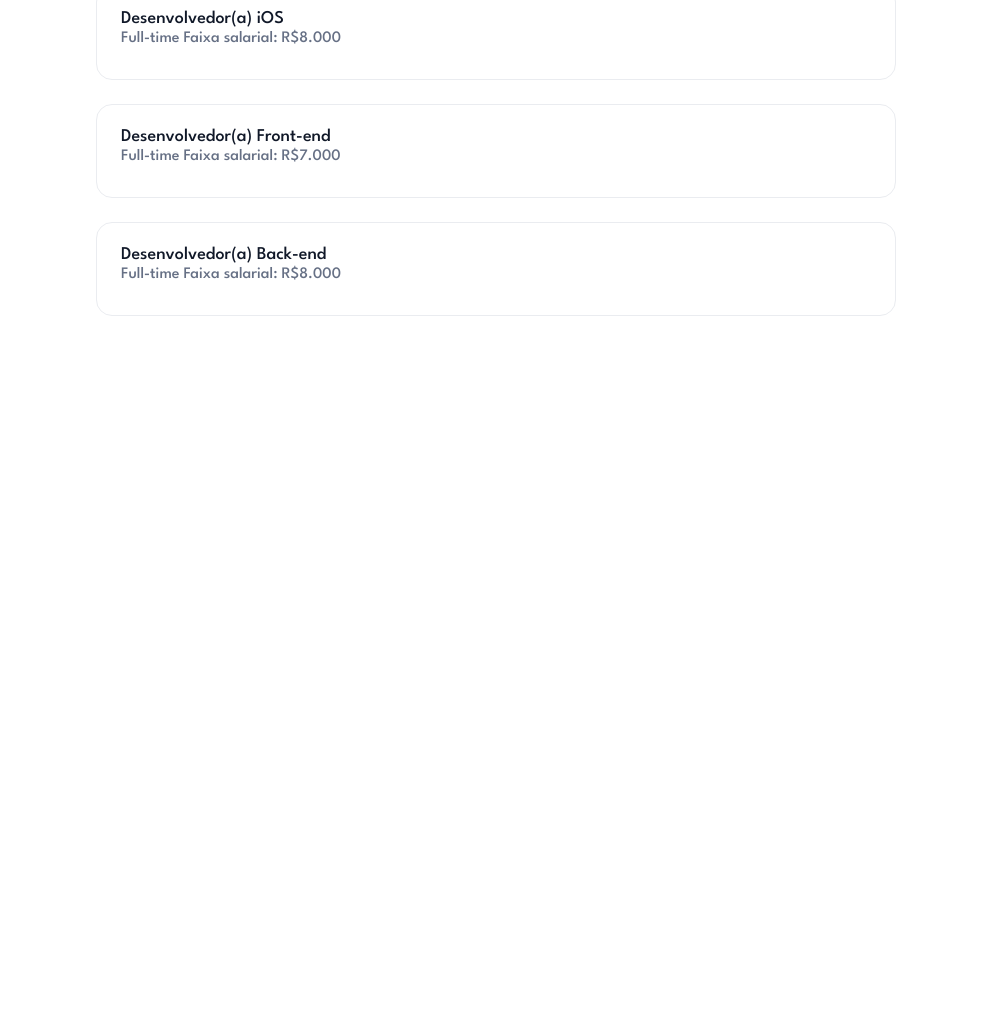
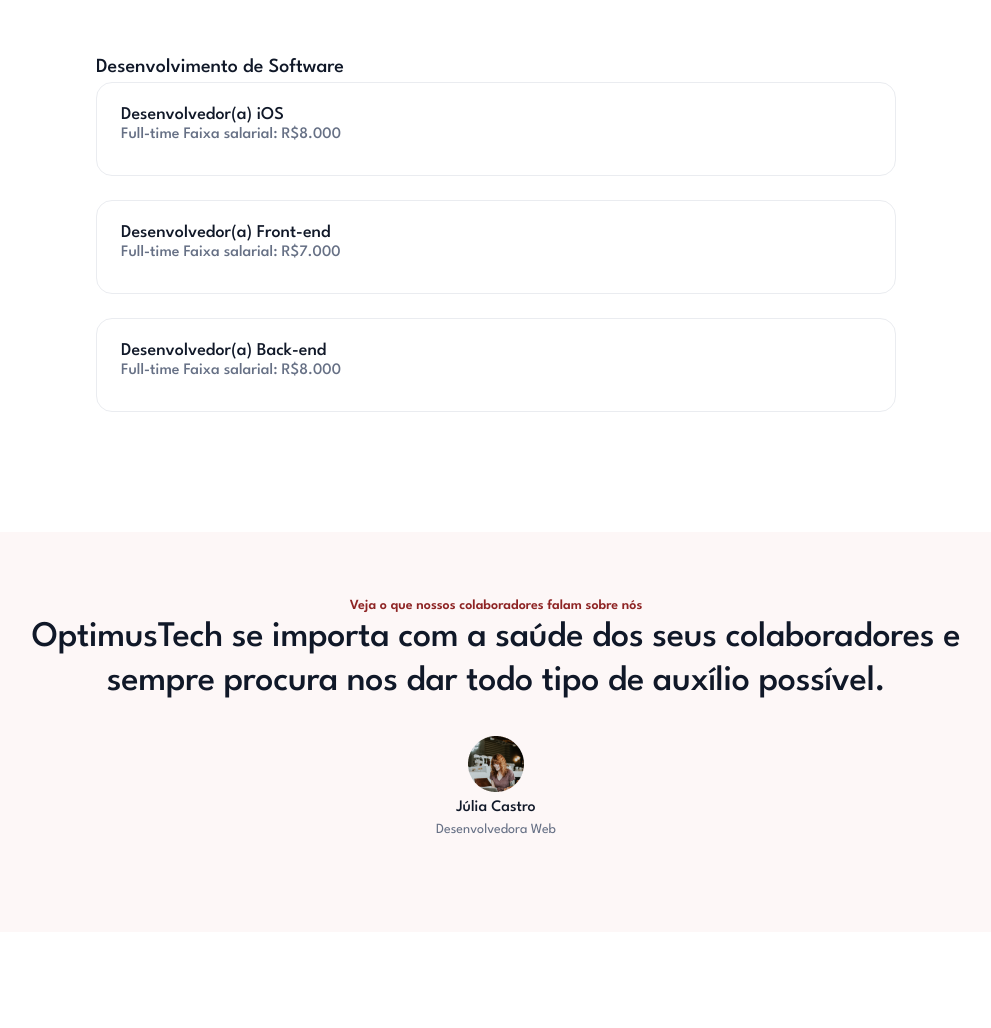
Before and after one commit to klngue/-7DaysOfCode-HTML-CSS, a plain HTML site: page index.html in a window 1280 px wide. Shown: the part 1720-2748 px from the top of the page, without its empty margins (144-1135 px from the left). Before the commit the page ends 2060 px from the top, so only its background shows below. Drawn offline with Linux system fonts and the light colour scheme.

Commit message:
day 6 - section - depoimentos

```diff
--- a/index.html
+++ b/index.html
@@ -161,6 +161,26 @@
             </div>
 
         </section>
+        <section class="depoimentos">
+            <div class="container_depoimentos">
+                <div class="content_depoimentos">
+                    <div class="pr_depoimentos">
+                        <span>Veja o que nossos colaboradores falam sobre nós</span>
+                        <h1>OptimusTech se importa com a saúde dos seus colaboradores e sempre procura nos dar todo tipo de auxílio possível.</h1>
+                    </div>
+                    <div class="atribuicao_depoimentos">
+                        <div class="img_depoimentos">
+                            <img src="Avatar.png" alt="avatar" >
+                        </div>
+                        <div class="text_avatar">
+                            <span class="titulo_avatar">Júlia Castro</span>
+                            <span class="subtitulo_avatar">Desenvolvedora Web</span>
+                        </div>
+                    </div>
+                </div>
+            </div>
+
+        </section>
     </main>
 
     <footer>
--- a/style.css
+++ b/style.css
@@ -233,6 +233,9 @@
 }
 
 /* css - section - vagas */
+.vagas{
+    padding: 96px;
+}
 .box_vagas{
     display: flex;
     flex-direction: column;
@@ -274,3 +277,70 @@
     line-height: 24px;
     color: var(--text-color);
 }
+
+/* css - section - depoimentos */
+.depoimentos{
+    display: flex;
+    flex-direction: column;
+    align-items: center;
+    padding: 0px 0px 96px;
+}
+.content_depoimentos{
+    display: flex;
+    flex-direction: column;
+    align-items: center;
+    background: rgba(196, 25, 25, 0.03);
+    border-radius: 16px;
+    padding: 64px;
+    width: 1200px;
+    height: 400px;
+}
+.pr_depoimentos{
+    display: flex;
+    flex-direction: column;
+    align-items: center;
+    width: 1000px;
+}
+.pr_depoimentos > span{
+    font-style: normal;
+    font-weight: 600;
+    font-size: 14px;
+    line-height: 20px;
+    text-align: center;
+    color: var(--main-color);
+}
+.pr_depoimentos > h1{
+    font-style: normal;
+    font-weight: 500;
+    font-size: 36px;
+    line-height: 44px;
+    text-align: center;
+    letter-spacing: -0.02rem;
+    color: var(--title-color);
+}
+.atribuicao_depoimentos{
+    display: flex;
+    flex-direction: column;
+    align-items: center;
+    margin: 32px 0px;
+}
+.text_avatar{
+    display: flex;
+    flex-direction: column;
+}
+.titulo_avatar{
+    font-style: normal;
+    font-weight: 500;
+    font-size: 16px;
+    line-height: 24px;
+    text-align: center;
+    color: var(--title-color);
+}
+.subtitulo_avatar{
+    font-style: normal;
+    font-weight: 400;
+    font-size: 14px;
+    line-height: 20px;
+    text-align: center;
+    color: var(--text-color);
+}
```
Also changed, not shown: Avatar.png (added).
